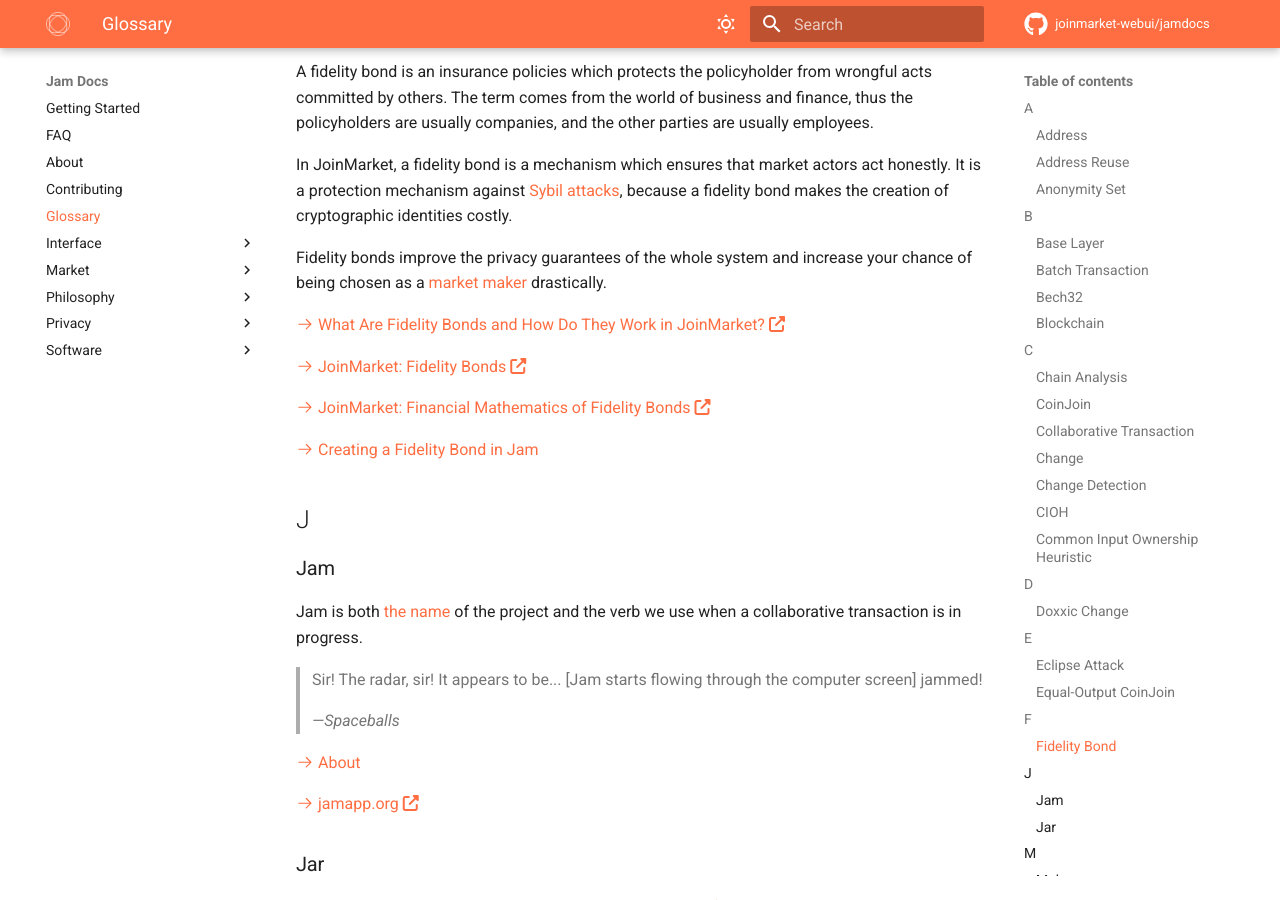
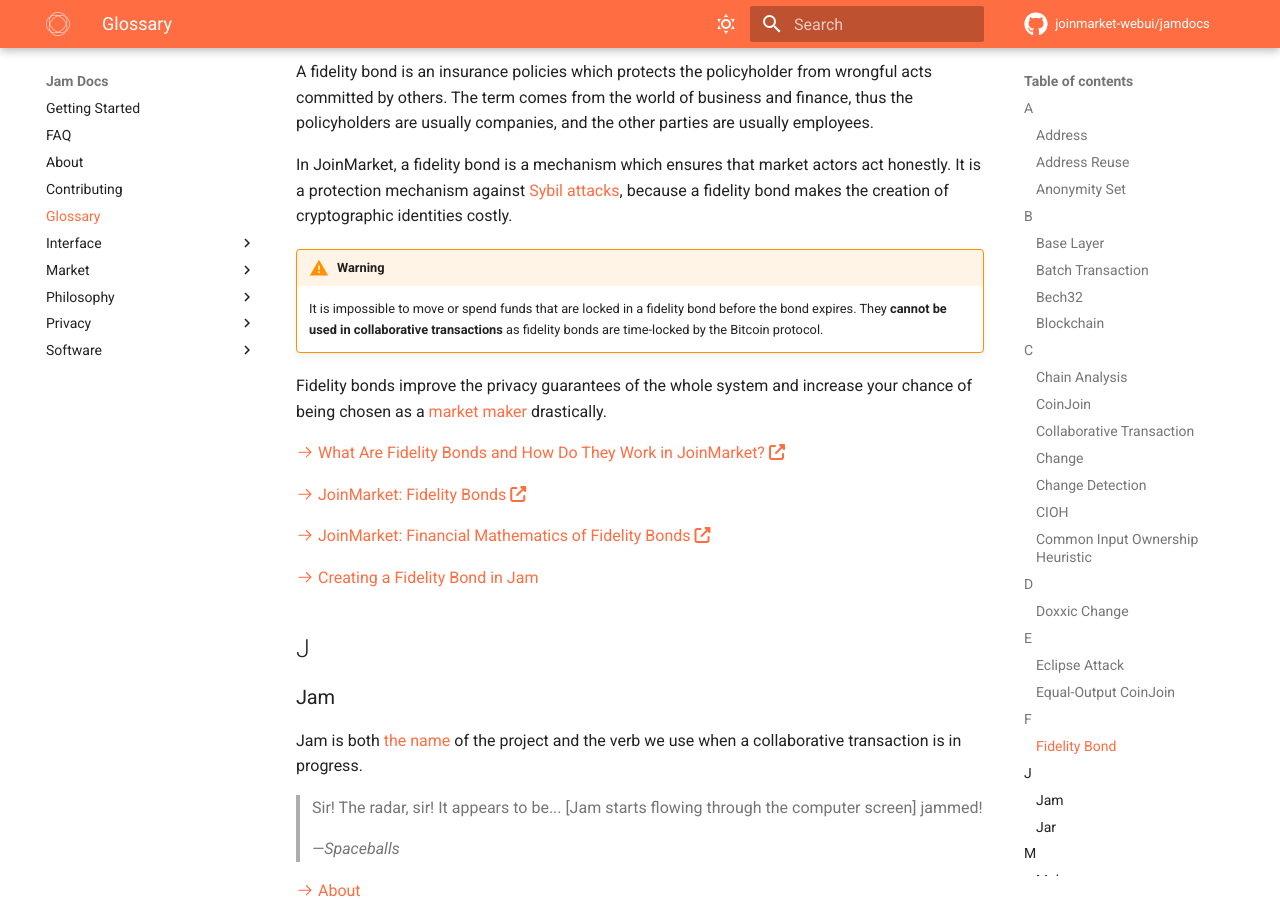
Before and after one commit to joinmarket-webui/jamdocs, an MkDocs documentation site: the page built from docs/glossary.md, in a window 1280 px wide and 900 px high, scrolled down 5480 px. Built offline with MkDocs 1.6.1 and Material for MkDocs 9.7.7, drawn with Linux system fonts in a browser that asks for light colours; nearby versions of some CDN libraries; comment, search, counter and statistics services are not loaded.

Commit message:
docs(fb): more prominent info alert for fidelity bonds (#28)

```diff
--- a/docs/glossary.md
+++ b/docs/glossary.md
@@ -306,6 +306,11 @@
 attacks](#sybil-attack), because a fidelity bond makes the creation of
 cryptographic identities costly.
 
+!!! warning
+    It is impossible to move or spend funds that are locked in a fidelity bond
+    before the bond expires. They **cannot be used in collaborative transactions**
+    as fidelity bonds are time-locked by the Bitcoin protocol.
+
 Fidelity bonds improve the privacy guarantees of the whole system and increase
 your chance of being chosen as a [market maker](#maker) drastically.
 
```
Also changed, not shown: docs/interface/fidelity-bonds.md (+5 -4 lines).
